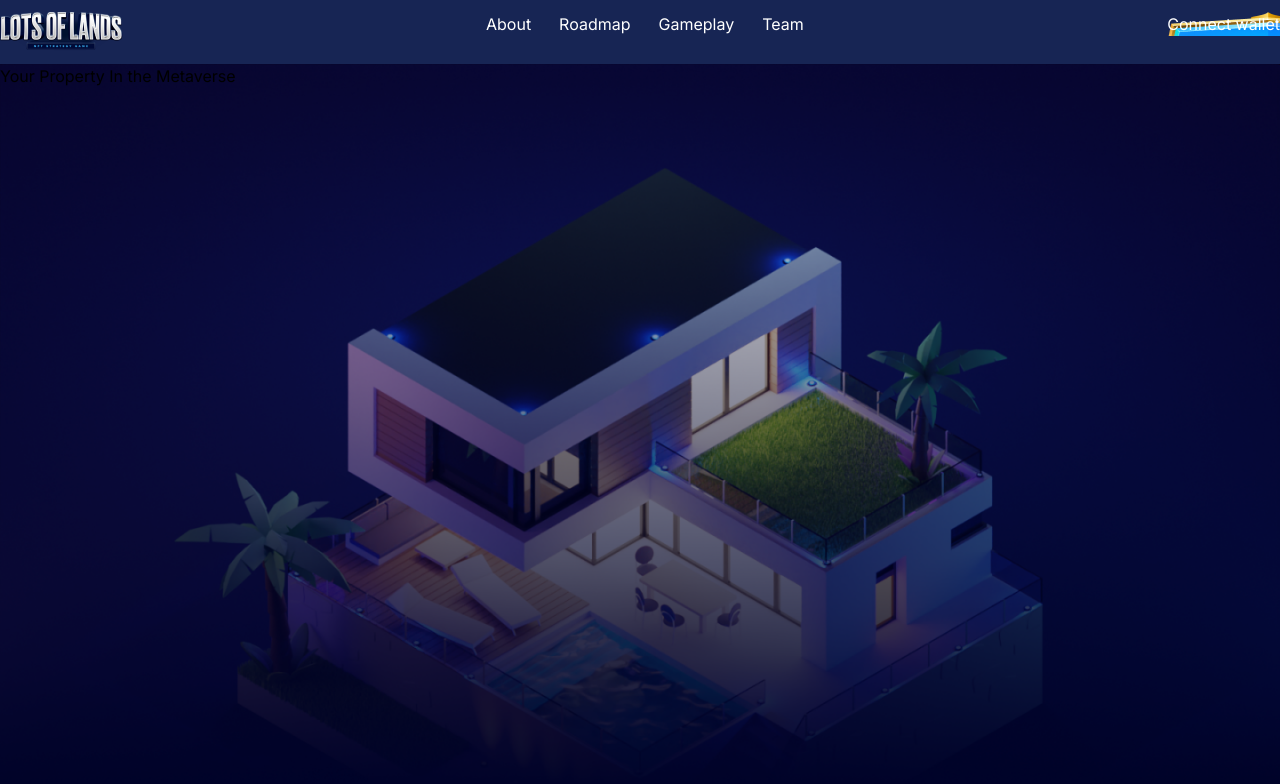
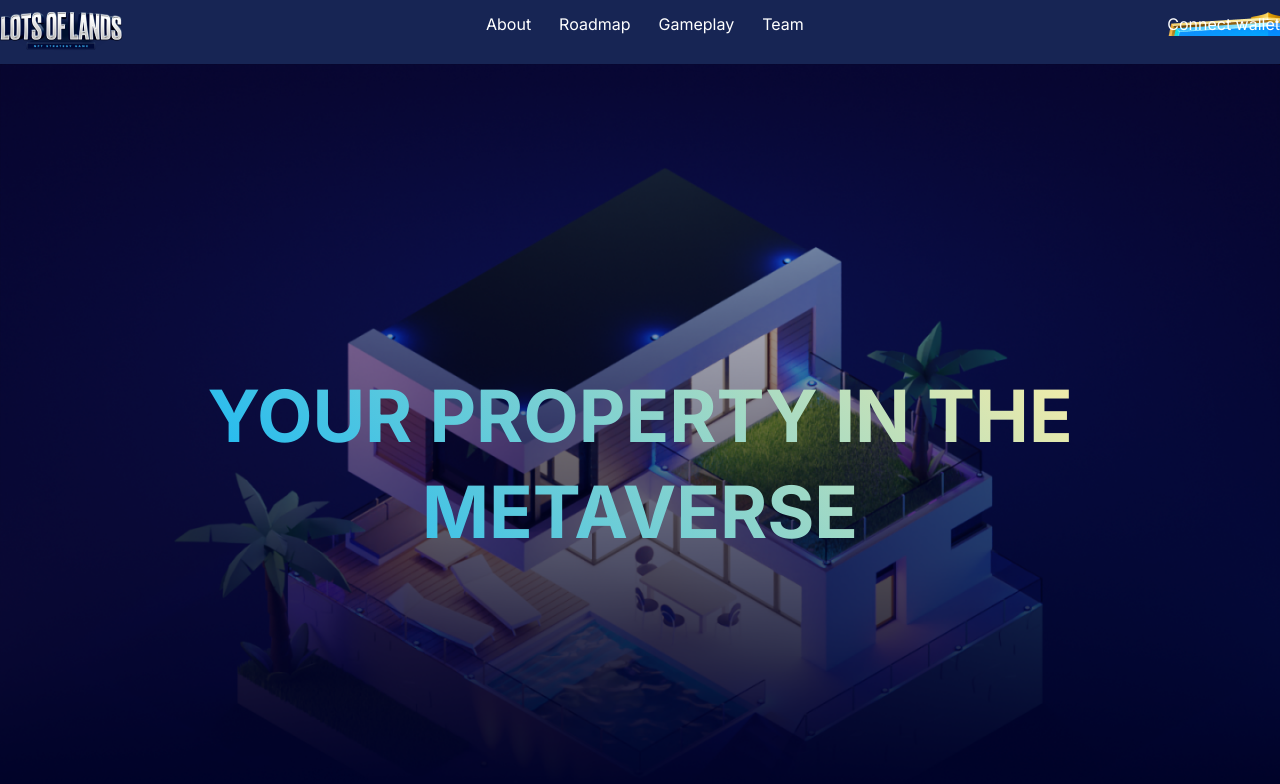
Before and after one commit to michaelNuel/lostlands, a Next.js app: page / in a window 1280 px wide. Shown: the top 784 px of the page. Built offline with nearby package versions, Linux system fonts and the light colour scheme.

Commit message:
text gradient

```diff
--- a/src/app/Sections/Heropage/Heropag.tsx
+++ b/src/app/Sections/Heropage/Heropag.tsx
@@ -2,12 +2,10 @@ export default function Heropag() {
   return (
     <div className="hero h-screen ">
       <div className="container mx-auto">
-         <div className="m-auto ">
-            <div className="m-auto ">
-              <div className="m-auto align-middle ">
-                <h1>Your Property In the Metaverse</h1>
+         <div className=" h-screen flex justify-center items-center ">
+              <div className="w-3/4 ">
+                <h1 className=" gradient-text leading-[96px]  text-center text-7xl font-bold ">YOUR PROPERTY IN THE METAVERSE</h1>
               </div>
-            </div>
          </div>
       </div>
     </div>
--- a/src/app/globals.css
+++ b/src/app/globals.css
@@ -37,3 +37,11 @@ body{
 .btn{
   background-image: url(../../public/Group\ 1000001610.png);
 }
+
+
+.gradient-text {
+  background: linear-gradient(45deg, #00B3FC, #ffefa5);
+  -webkit-background-clip: text;
+  background-clip: text;
+  color: transparent;
+}
```
